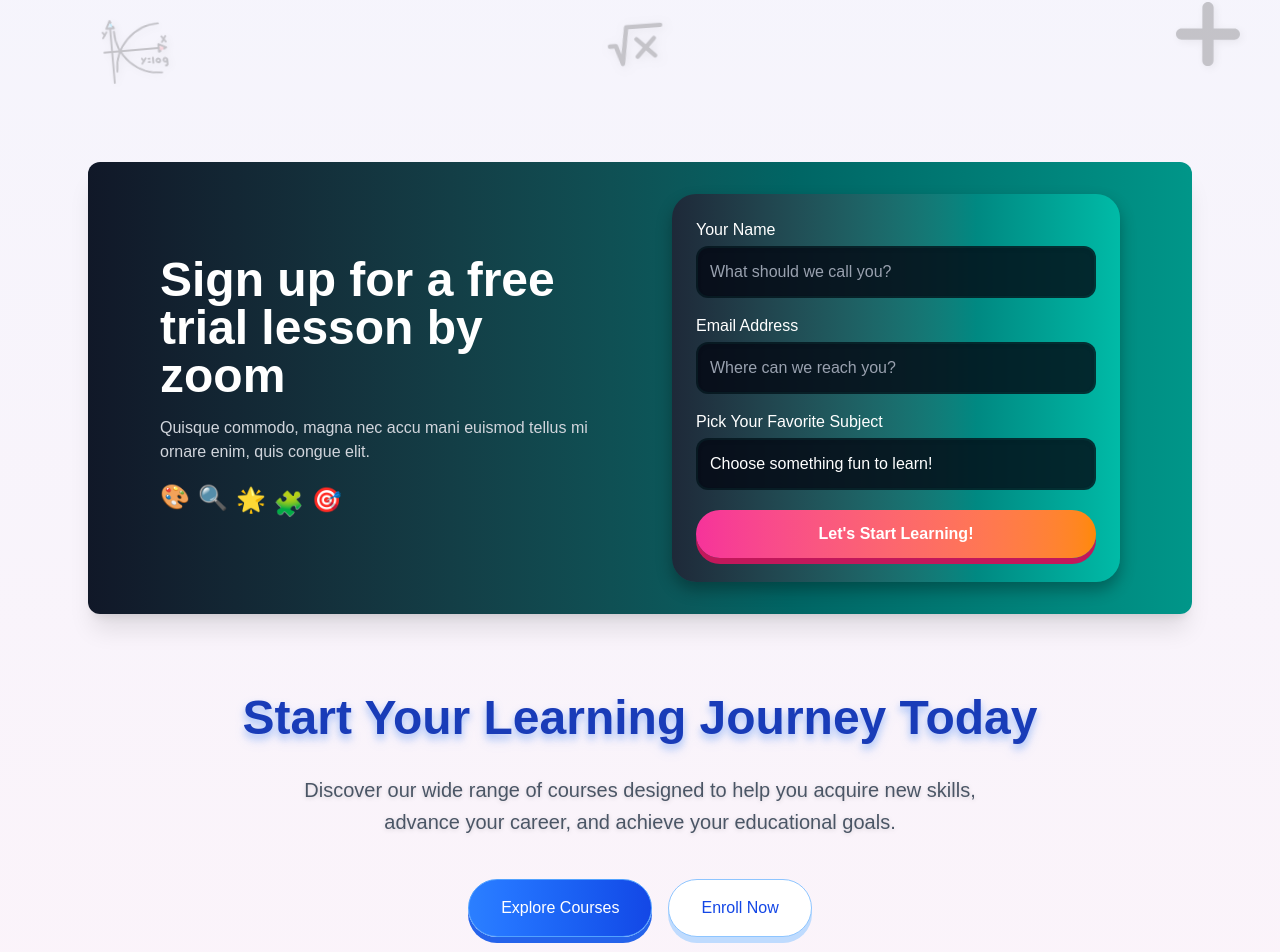
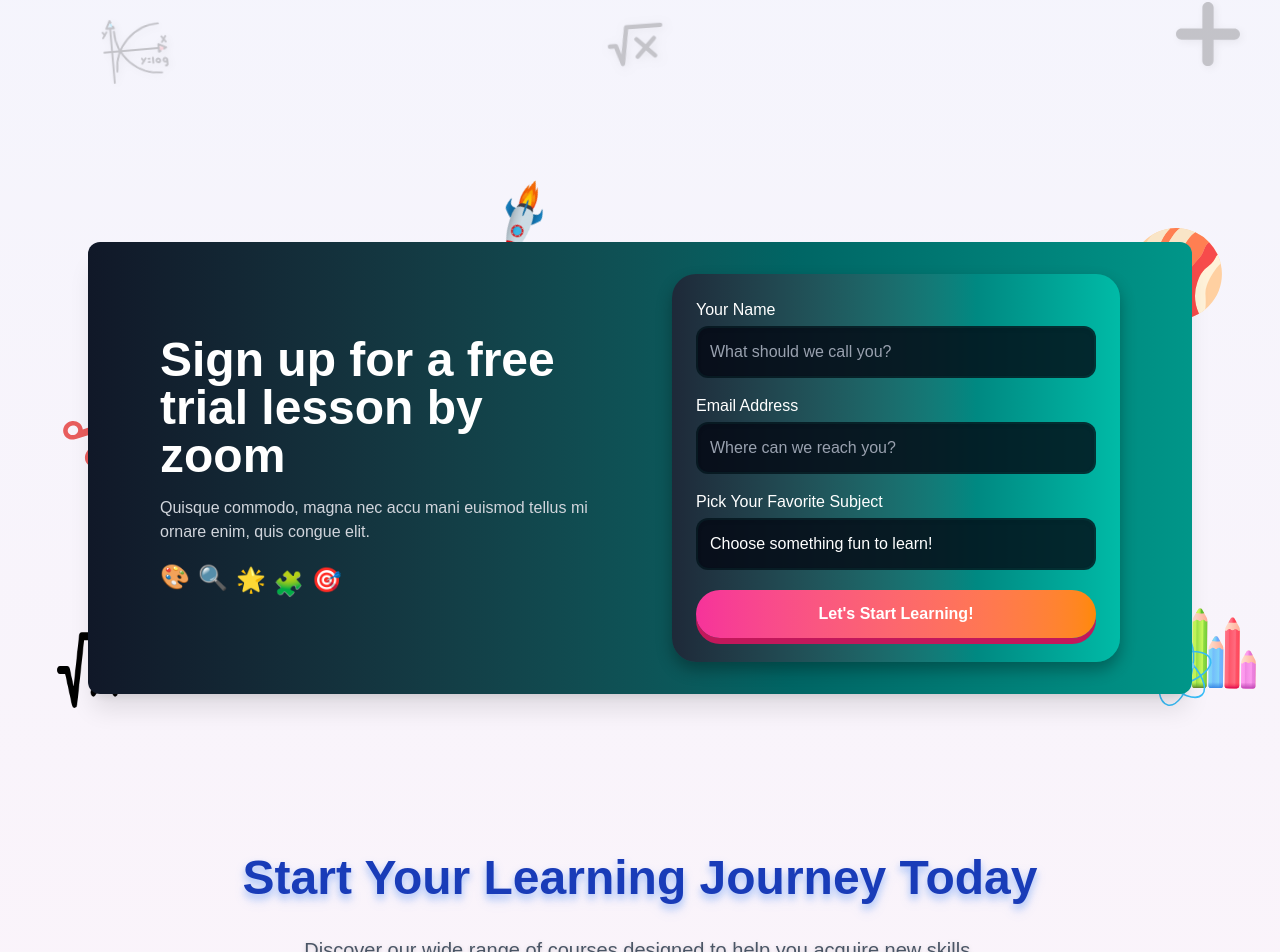
Before and after one commit to MoyasiGinko/iLearners-Hub, a Next.js app: page / in a window 1280 px wide. Shown: the part 3808-4760 px from the top of the page. Built offline with nearby package versions, Linux system fonts and the light colour scheme.

Commit message:
Update index.tsx

```diff
--- a/components/main/contact/index.tsx
+++ b/components/main/contact/index.tsx
@@ -1,5 +1,199 @@
 "use client";
 import React, { useState } from "react";
+import { motion } from "framer-motion";
+
+// Separate component for floating SVG elements
+const FloatingElements = () => {
+  return (
+    <div className="absolute container inset-0 mx-auto flex items-center justify-center">
+      {/* Improved Rocket animation with smoother motion */}
+      <motion.div
+        className="absolute inset-0 top-40 left-0 w-20 h-20 z-0 hidden md:block"
+        animate={{
+          x: [0, 500, 0], // Simplified path
+          y: [0, -150, 0], // Smooth arc
+          rotate: [0, 45, 180, 360], // Smooth rotation
+        }}
+        transition={{
+          duration: 12,
+          repeat: Infinity,
+          ease: "easeInOut", // Smooth transitions
+          times: [0, 0.5, 1], // Control timing
+        }}
+      >
+        <img src="/images/rocket.gif" alt="Rocket" className="w-full h-full" />
+      </motion.div>
+
+      {/* Animated Earth SVG */}
+      <motion.div
+        className="absolute top-16 right-14 w-20 h-20 md:w-24 md:h-24 z-0 hidden md:block"
+        animate={{ rotate: 360 }}
+        transition={{ duration: 20, repeat: Infinity, ease: "linear" }}
+      >
+        <img
+          src="/images/planet/planet1.svg"
+          alt="Rocket"
+          className="w-full h-full"
+        />
+      </motion.div>
+
+      {/* Animated Chemistry Flask SVG */}
+      <motion.div
+        className="absolute bottom-20 right-6 w-20 h-20 z-0 hidden md:block"
+        animate={{
+          y: [0, -10, 0],
+          rotate: [-5, 5, -5],
+        }}
+        transition={{ duration: 3, repeat: Infinity, ease: "easeInOut" }}
+      >
+        <img
+          src="/images/study-materials/color-pencils.svg"
+          alt="Rocket"
+          className="w-full h-full"
+        />
+      </motion.div>
+
+      {/* Animated Math Symbols SVG */}
+      <motion.div
+        className="absolute top-60 left-16 w-16 h-16 z-0 hidden lg:block"
+        animate={{
+          scale: [1, 1.1, 1],
+          rotate: [0, 10, 0],
+        }}
+        transition={{ duration: 4, repeat: Infinity, ease: "easeInOut" }}
+      >
+        <img
+          src="/images/study-materials/scissor.svg"
+          alt="Math Symbols"
+          className="w-full h-full"
+        />
+      </motion.div>
+
+      {/* Animated Lightbulb SVG */}
+      <motion.div
+        className="absolute top-20 left-1/2 transform -translate-x-1/2 w-16 h-16 z-0 hidden lg:block"
+        animate={{
+          opacity: [0.7, 1, 0.7],
+          y: [-5, 5, -5],
+        }}
+        transition={{ duration: 5, repeat: Infinity, ease: "easeInOut" }}
+      >
+        <img
+          src="/images/study-materials/marker.svg"
+          alt="Math Symbols"
+          className="w-full h-full"
+        />
+      </motion.div>
+
+      {/* Animated Math SYmbol SVG */}
+      <motion.div
+        className="absolute bottom-20 left-[47%] transform -translate-x-1/2 w-16 h-16 z-0 hidden lg:block"
+        animate={{
+          y: [0, -5, 0],
+          rotate: [-3, 5, -6],
+        }}
+        transition={{ duration: 3, repeat: Infinity, ease: "easeInOut" }}
+      >
+        <img
+          src="/images/math-elements/pie.svg"
+          alt="Math Symbols"
+          className="w-full h-full"
+        />
+      </motion.div>
+
+      {/* DNA Helix SVG Animation */}
+      <motion.div
+        className="absolute bottom-10 left-10 w-26 h-32 z-0 hidden md:block"
+        animate={{
+          rotateY: 360,
+        }}
+        transition={{ duration: 6, repeat: Infinity, ease: "linear" }}
+      >
+        <img
+          src="/images/math-elements/root.svg"
+          alt="Math Symbols"
+          className="w-full h-full"
+        />
+      </motion.div>
+
+      {/* Atom SVG Animation */}
+      <motion.div
+        className="absolute bottom-16 right-16 w-20 h-20 z-0 hidden lg:block"
+        animate={{ rotate: 360 }}
+        transition={{ duration: 15, repeat: Infinity, ease: "linear" }}
+      >
+        <svg viewBox="0 0 100 100" xmlns="http://www.w3.org/2000/svg">
+          <ellipse
+            cx="50"
+            cy="50"
+            rx="45"
+            ry="20"
+            fill="none"
+            stroke="#38BDF8"
+            strokeWidth="2"
+          />
+          <ellipse
+            cx="50"
+            cy="50"
+            rx="45"
+            ry="20"
+            fill="none"
+            stroke="#38BDF8"
+            strokeWidth="2"
+            transform="rotate(60 50 50)"
+          />
+          <ellipse
+            cx="50"
+            cy="50"
+            rx="45"
+            ry="20"
+            fill="none"
+            stroke="#38BDF8"
+            strokeWidth="2"
+            transform="rotate(120 50 50)"
+          />
+          <circle cx="50" cy="50" r="8" fill="#0EA5E9" />
+
+          <motion.circle
+            cx="95"
+            cy="50"
+            r="4"
+            fill="#7DD3FC"
+            animate={{
+              cx: [95, 5, 95],
+              cy: [50, 50, 50],
+            }}
+            transition={{ duration: 5, repeat: Infinity, ease: "linear" }}
+          />
+
+          <motion.circle
+            cx="72"
+            cy="85"
+            r="4"
+            fill="#7DD3FC"
+            animate={{
+              cx: [72, 28, 72],
+              cy: [85, 15, 85],
+            }}
+            transition={{ duration: 5, repeat: Infinity, ease: "linear" }}
+          />
+
+          <motion.circle
+            cx="28"
+            cy="85"
+            r="4"
+            fill="#7DD3FC"
+            animate={{
+              cx: [28, 72, 28],
+              cy: [85, 15, 85],
+            }}
+            transition={{ duration: 5, repeat: Infinity, ease: "linear" }}
+          />
+        </svg>
+      </motion.div>
+    </div>
+  );
+};
 
 const ContactSection: React.FC = () => {
   const [formData, setFormData] = useState({
@@ -33,7 +227,10 @@ const ContactSection: React.FC = () => {
   ];
 
   return (
+    <div className="w-full bg-transparent py-20 px-4 overflow-hidden relative">
+      <FloatingElements />
       <div className="w-full max-w-6xl bg-transparent mx-auto px-3 sm:px-4 md:px-6 relative z-10">
+        {/* Background SVG */}
         <div className="bg-gradient-to-r from-gray-900 to-teal-600 rounded-xl overflow-hidden px-3 sm:px-6 lg:px-10 shadow-xl">
           <div className="flex flex-col md:flex-row">
             {/* Left Section */}
@@ -126,6 +323,7 @@ const ContactSection: React.FC = () => {
           </div>
         </div>
       </div>
+    </div>
   );
 };
 
```
Lines whose indentation alone changed are shown as unchanged.
